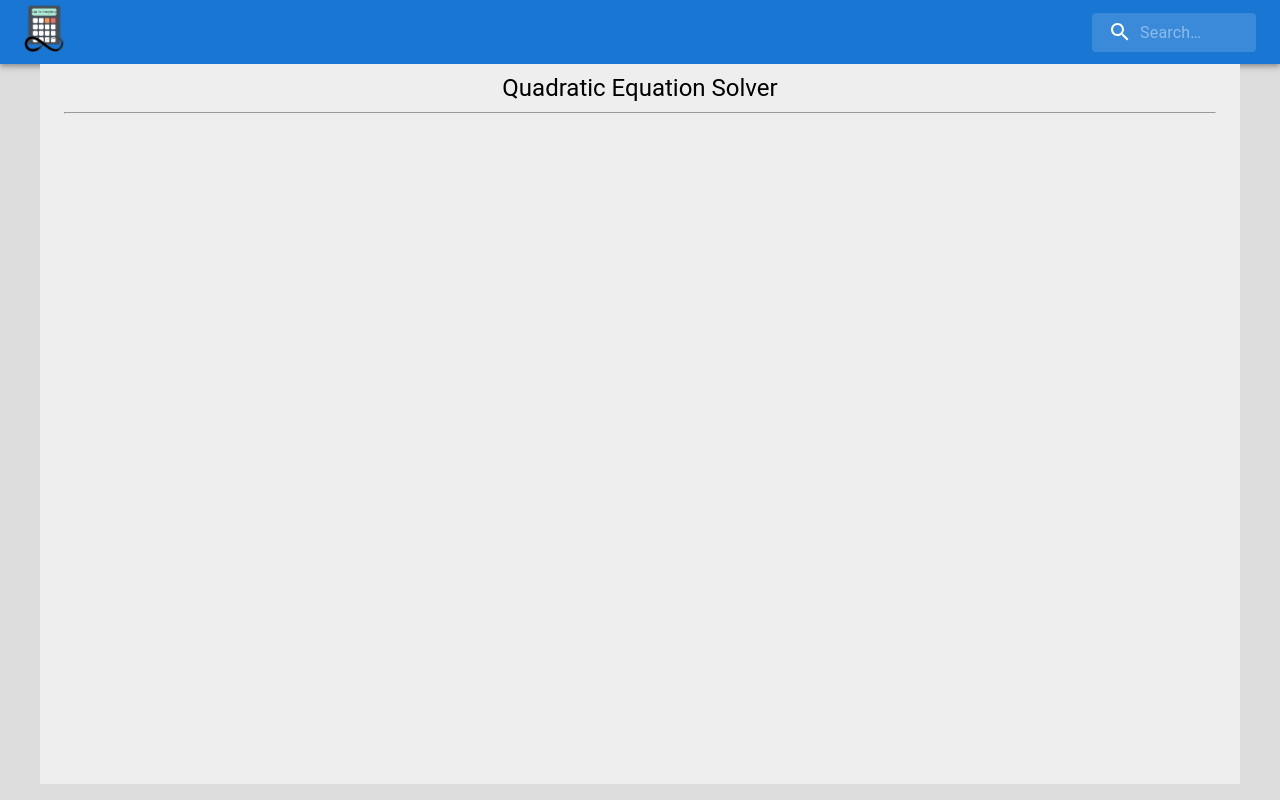
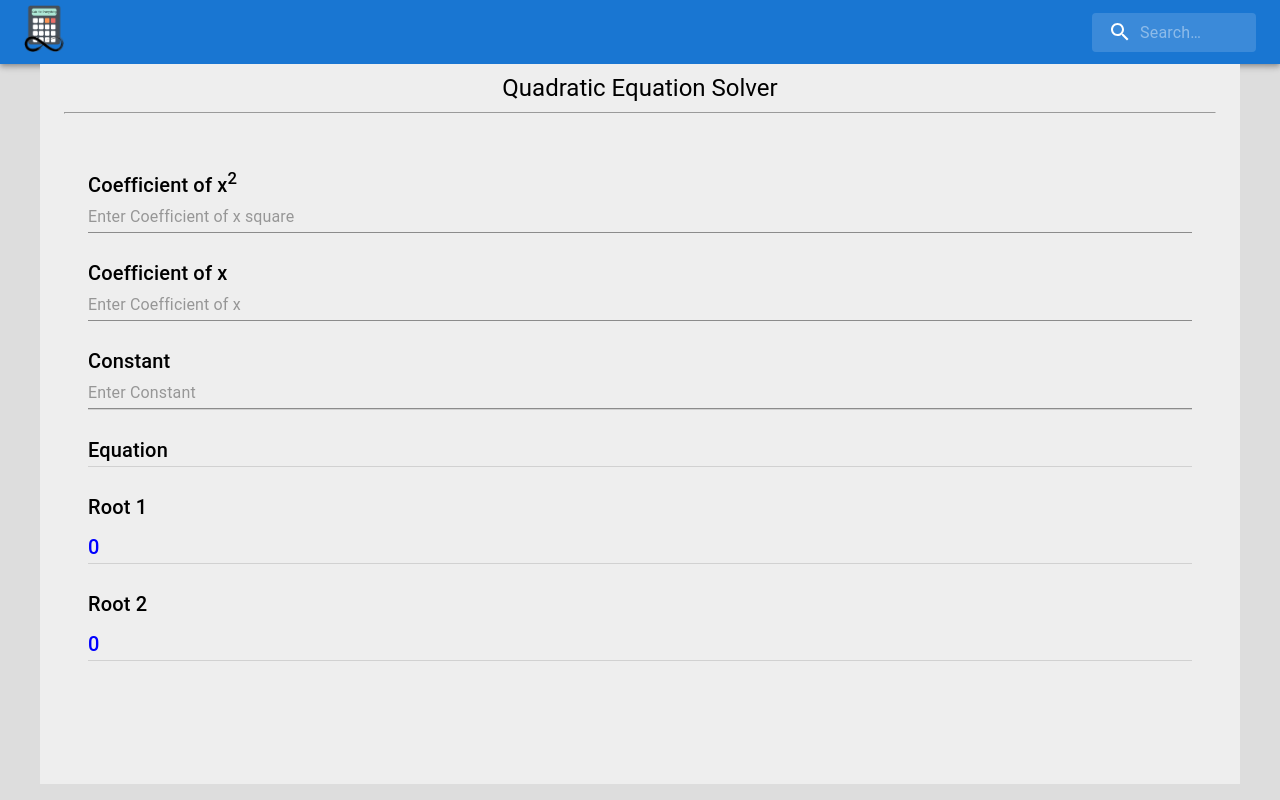
Before and after one commit to SarthakKeshari/calc_for_everything, a React (Create React App) app in the folder calculators/: page /quadraticequationsolver in a window 1280 px wide. Built offline with nearby package versions, Linux system fonts and the light colour scheme.

Commit message:
Added Quadratic Equation Solver

```diff
--- a/calculators/src/mathematical/quadratic_equation_solver/MainQuadraticEquationSolver.js
+++ b/calculators/src/mathematical/quadratic_equation_solver/MainQuadraticEquationSolver.js
@@ -1,14 +1,136 @@
-import React from 'react';
-import { Container, Typography } from '@mui/material';
+import React, { useEffect, useState } from "react";
+import { Container, Typography, Divider, Input } from "@mui/material";
 
-function MainQuadraticEquationSolver(){
-    return(
-        <Container maxWidth="lg" sx={{ bgcolor: '#eeeeee', minHeight: '90vh', paddingY:"10" }}>
-            <Typography pt={1} variant='h5' sx = {{textAlign: "center"}}>Quadratic Equation Solver</Typography>
-            <hr/>
-            <br/>
-        </Container>
-    )
+function MainQuadraticEquationSolver() {
+  const [x2, setX2] = useState();
+  const [x, setX] = useState();
+  const [constant, setConstant] = useState();
+  const [root1, setRoot1] = useState(0);
+  const [root2, setRoot2] = useState(0);
+
+  useEffect(() => {
+    // Quadratic Formula for finding roots of a quadratic equation
+    // x = (-b +- sqrt(b^2 - 4ac))/2a
+
+    // For calculating real and complex roots
+    if (x2 !== undefined && x !== undefined && constant !== undefined) {
+      const a = parseFloat(x2);
+      const b = parseFloat(x);
+      const c = parseFloat(constant);
+      const d = b * b - 4 * a * c;
+      if (d > 0) {
+        const root1 = (-b + Math.sqrt(d)) / (2 * a);
+        const root2 = (-b - Math.sqrt(d)) / (2 * a);
+        setRoot1(root1);
+        setRoot2(root2);
+      } else if (d === 0) {
+        const root1 = -b / (2 * a);
+        const root2 = -b / (2 * a);
+        setRoot1(root1);
+        setRoot2(root2);
+      } else {
+        const realPart = (-b / (2 * a)).toFixed(2);
+        const imaginaryPart = (Math.sqrt(-d) / (2 * a)).toFixed(2);
+        setRoot1(realPart + " + " + imaginaryPart + "i");
+        setRoot2(realPart + " - " + imaginaryPart + "i");
+      }
+    } else {
+      setRoot1(0);
+      setRoot2(0);
+    }
+  }, [x2, x, constant]);
+
+  return (
+    <Container
+      maxWidth="lg"
+      sx={{ bgcolor: "#eeeeee", minHeight: "90vh", paddingY: "10" }}
+    >
+      <Typography pt={1} variant="h5" sx={{ textAlign: "center" }}>
+        Quadratic Equation Solver
+      </Typography>
+      <hr />
+      <br />
+
+      <Container sx={{ display: "flex", flexDirection: "column" }}>
+        <Typography pt={1} variant="h6" mt={2}>
+          Coefficient of x<sup>2</sup>{" "}
+        </Typography>
+        <Input
+          color="primary"
+          disabled={false}
+          placeholder="Enter Coefficient of x square"
+          size="lg"
+          variant="outlined"
+          type="number"
+          onChange={(e) => setX2(e.target.value)}
+          value={x2}
+        />
+        <Typography pt={1} variant="h6" mt={2}>
+          Coefficient of x
+        </Typography>
+        <Input
+          color="primary"
+          disabled={false}
+          placeholder="Enter Coefficient of x"
+          size="lg"
+          variant="outlined"
+          type="number"
+          onChange={(e) => setX(e.target.value)}
+          value={x}
+        />
+        <Typography pt={1} variant="h6" mt={2}>
+          Constant
+        </Typography>
+        <Input
+          color="primary"
+          disabled={false}
+          placeholder="Enter Constant"
+          size="lg"
+          variant="outlined"
+          type="number"
+          onChange={(e) => setConstant(e.target.value)}
+          value={constant}
+        />
+
+        <Divider />
+
+        {/* Display the equation */}
+
+        <Typography pt={1} variant="h6" mt={2}>
+          Equation
+        </Typography>
+
+        {x2 &&
+          x &&
+          constant &&(
+            <Typography pt={1} variant="h6" fontStyle={{ color: "blue" }}>
+              {x2}x<sup>2</sup> + {x}x + {constant} = 0
+            </Typography>
+          )}
+
+        <Divider />
+
+        <Typography pt={1} variant="h6" mt={2}>
+          Root 1
+        </Typography>
+        <div>
+          <Typography pt={1} variant="h6" fontStyle={{ color: "blue" }}>
+            {root1}
+          </Typography>
+        </div>
+        <Divider />
+        <Typography pt={1} variant="h6" mt={2}>
+          Root 2
+        </Typography>
+        <div>
+          <Typography pt={1} variant="h6" fontStyle={{ color: "blue" }}>
+            {root2}
+          </Typography>
+        </div>
+        <Divider />
+      </Container>
+    </Container>
+  );
 }
 
 export default MainQuadraticEquationSolver;
```
